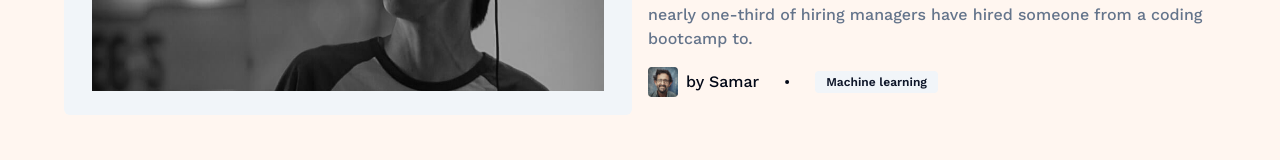
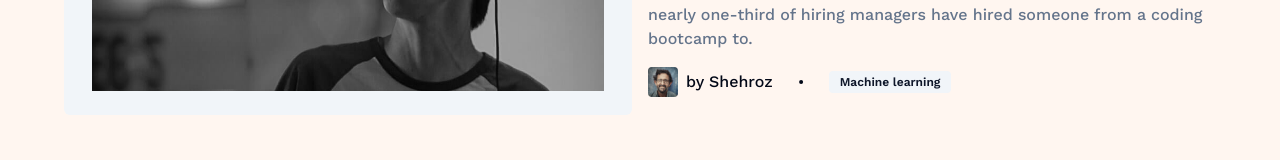
Before and after one commit to alsheroziy/blog, a Next.js app: page / in a window 1280 px wide. Shown: the part 1845-2005 px from the top of the page. Built offline with nearby package versions, Linux system fonts and the light colour scheme.

Commit message:
all page addd

```diff
--- a/constants/index.ts
+++ b/constants/index.ts
@@ -61,7 +61,7 @@ export const blogs = [
 			'How to hire a developer straight out of bootcamp — without getting burned',
 		description:
 			'There’s a worldwide talent shortage in software development, and nearly one-third of hiring managers have hired someone from a coding bootcamp to.',
-		author: 'Samar',
+		author: 'Shehroz',
 		tags: ['Full Stack'],
 		date: 'Dec 12, 2021',
 		image: '/blogs/04.jpg',
```
